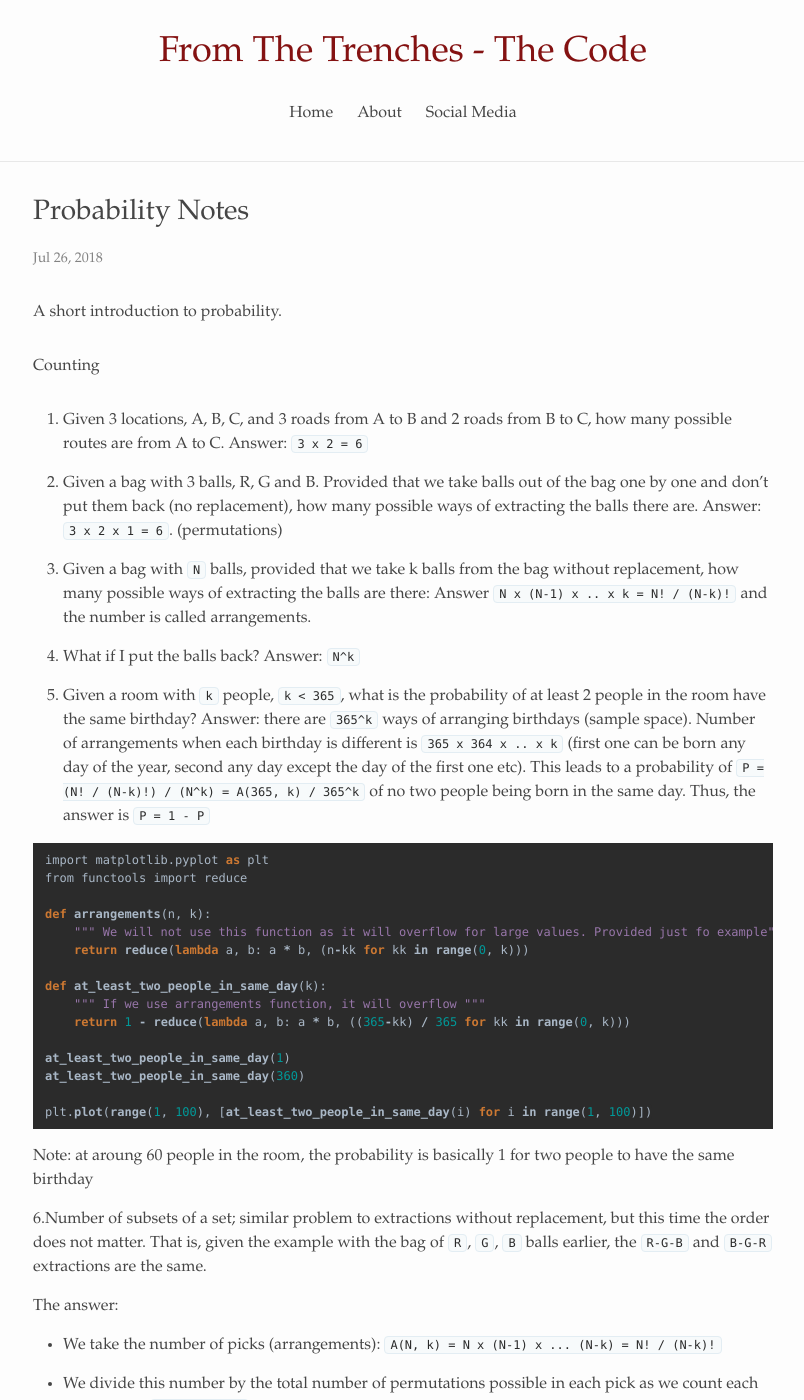
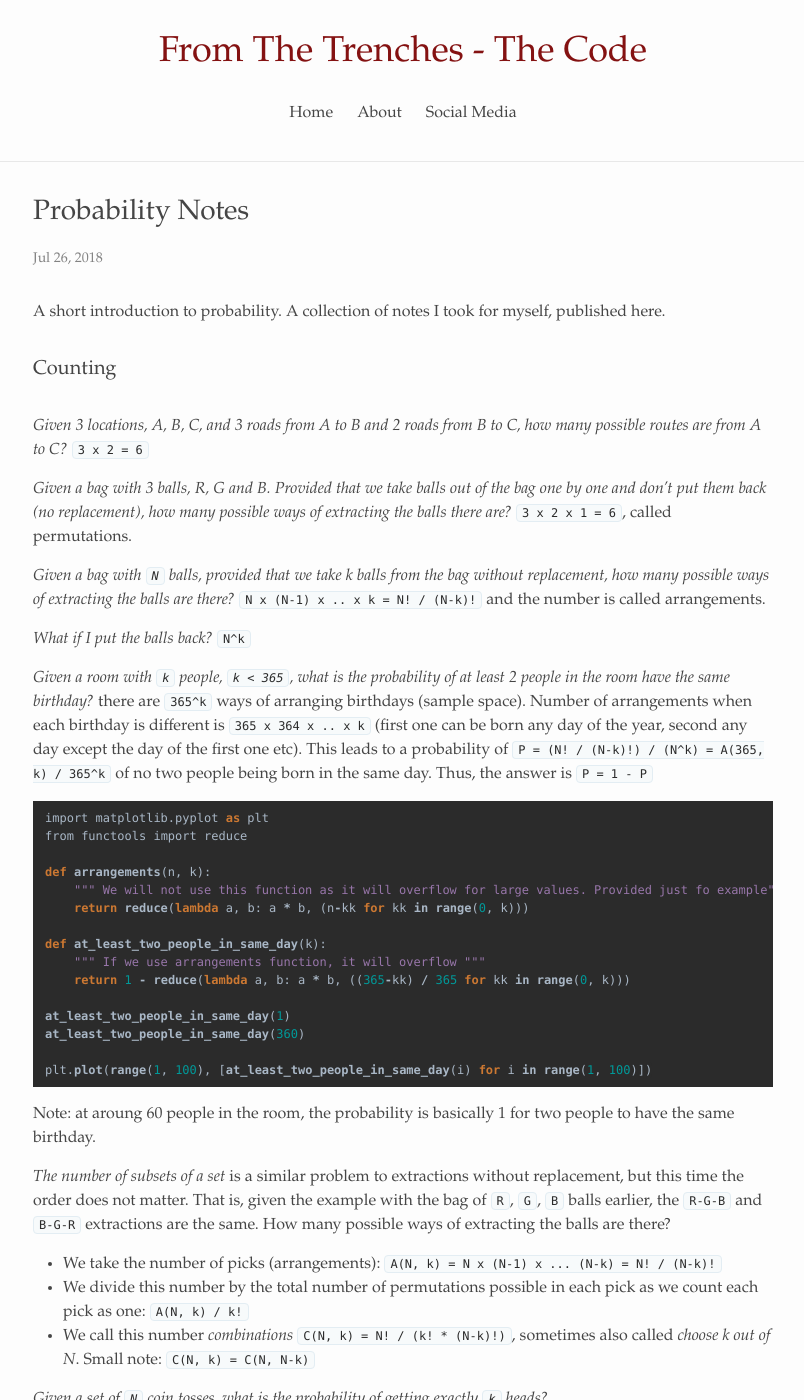
Before and after one commit to alexandrugris/my-jekyll-tech-blog, a Jekyll site: the page built from MyBlog/_posts/2018-07-26-probability.markdown, in a window 1280 px wide and 1400 px high. Shown: the whole window, without its empty margins (237-1041 px from the left). Built offline with Jekyll 4.4.1, drawn with Linux system fonts in a browser that asks for light colours; some of the changed text lies outside the part shown.

Commit message:
small changes

````diff
--- a/MyBlog/_posts/2017-08-15-hazelcast-intro.markdown
+++ b/MyBlog/_posts/2017-08-15-hazelcast-intro.markdown
@@ -1,6 +1,6 @@
 ---
 layout: post
-title:  "Hazelcast Intro [WIP]"
+title:  "Hazelcast Intro"
 date:   2017-08-11 13:15:16 +0200
 categories: distributed systems
 ---
--- a/MyBlog/_posts/2017-11-30-design-patterns-python.markdown
+++ b/MyBlog/_posts/2017-11-30-design-patterns-python.markdown
@@ -1,10 +1,10 @@
 ---
 layout: post
-title:  "The Common Design Patters Implemented In Python"
+title:  "The Common Design Patters Implemented In Python [WIP]"
 date:   2017-12-3 13:15:16 +0200
 categories: architecture
 ---
-I find myself writing Python very often due to its clear and concise syntax.
+An unfinished post aiming to cover the implementation in Python of the most commonly used design patterns.
 
 ### SOLID Principles
 
--- a/MyBlog/_posts/2018-07-26-probability.markdown
+++ b/MyBlog/_posts/2018-07-26-probability.markdown
@@ -4,19 +4,19 @@
 date:   2018-07-26 13:15:16 +0200
 categories: statistics
 ---
-A short introduction to probability.
+A short introduction to probability. A collection of notes I took for myself, published here.
 
-#### Counting
+### Counting
 
-1. Given 3 locations, A, B, C, and 3 roads from A to B and 2 roads from B to C, how many possible routes are from A to C. Answer: `3 x 2 = 6`
+*Given 3 locations, A, B, C, and 3 roads from A to B and 2 roads from B to C, how many possible routes are from A to C?*  `3 x 2 = 6`
 
-2. Given a bag with 3 balls, R, G and B. Provided that we take balls out of the bag one by one and don't put them back (no replacement), how many possible ways of extracting the balls there are. Answer: `3 x 2 x 1 = 6`. (permutations)
+*Given a bag with 3 balls, R, G and B. Provided that we take balls out of the bag one by one and don't put them back (no replacement), how many possible ways of extracting the balls there are?*  `3 x 2 x 1 = 6`, called permutations.
 
-3. Given a bag with `N` balls, provided that we take k balls from the bag without replacement, how many possible ways of extracting the balls are there: Answer `N x (N-1) x .. x k = N! / (N-k)!` and the number is called arrangements.
+*Given a bag with `N` balls, provided that we take k balls from the bag without replacement, how many possible ways of extracting the balls are there?*  `N x (N-1) x .. x k = N! / (N-k)!` and the number is called arrangements.
 
-4. What if I put the balls back? Answer: `N^k`
+*What if I put the balls back?*  `N^k`
 
-5. Given a room with `k` people, `k < 365`, what is the probability of at least 2 people in the room have the same birthday? Answer: there are `365^k` ways of arranging birthdays (sample space). Number of arrangements when each birthday is different is `365 x 364 x .. x k` (first one can be born any day of the year, second any day except the day of the first one etc). This leads to a probability of `P = (N! / (N-k)!) / (N^k) = A(365, k) / 365^k` of no two people being born in the same day. Thus, the answer is `P = 1 - P`
+*Given a room with `k` people, `k < 365`, what is the probability of at least 2 people in the room have the same birthday?*  there are `365^k` ways of arranging birthdays (sample space). Number of arrangements when each birthday is different is `365 x 364 x .. x k` (first one can be born any day of the year, second any day except the day of the first one etc). This leads to a probability of `P = (N! / (N-k)!) / (N^k) = A(365, k) / 365^k` of no two people being born in the same day. Thus, the answer is `P = 1 - P`
 
 ```python
 import matplotlib.pyplot as plt
@@ -36,57 +36,52 @@
 plt.plot(range(1, 100), [at_least_two_people_in_same_day(i) for i in range(1, 100)])
 ```
 
-Note: at aroung 60 people in the room, the probability is basically 1 for two people to have the same birthday
+Note: at aroung 60 people in the room, the probability is basically 1 for two people to have the same birthday.
 
-6.Number of subsets of a set; similar problem to extractions without replacement, but this time the order does not matter. That is, given the example with the bag of `R`, `G`, `B` balls earlier, the `R-G-B` and `B-G-R` extractions are the same.
-
-The answer:
-
+*The number of subsets of a set* is a similar problem to extractions without replacement, but this time the order does not matter. That is, given the example with the bag of `R`, `G`, `B` balls earlier, the `R-G-B` and `B-G-R` extractions are the same. How many possible ways of extracting the balls are there?
 - We take the number of picks (arrangements): `A(N, k) = N x (N-1) x ... (N-k) = N! / (N-k)!`
-
 - We divide this number by the total number of permutations possible in each pick as we count each pick as one:  `A(N, k) / k!`
-
 - We call this number *combinations* `C(N, k) = N! / (k! * (N-k)!)`, sometimes also called *choose k out of N*.
-
 Small note: `C(N, k) = C(N, N-k)`
 
-7.Given a set of `N` coin tosses, what is the probability of getting exactly `k` heads?
-
-Answer:
-
+*Given a set of `N` coin tosses, what is the probability of getting exactly `k` heads?*
 - There are `2^N` possible ways of extracting the coins - extraction with replacement.
 - There are precisely `C(N, k)` ways you can get `k` heads in a string of `N` tosses
 - `P = n / sample-space-size = C(N, k) / 2^N`
 
 Obiously, if we want to compute the probability of having k heads or less, we get:
 
-`P = P(0) + P(1) +.. +P(k) = (C(N, 0) + C(N, 1) + ... C(N, k)) / 2^N`
+```
+P = P(0) + P(1) +.. +P(k) = (C(N, 0) + C(N, 1) + ... C(N, k)) / 2^N`
+```
 
-8.Given a class of `N` boys and `M` girls, pick `k` children at random. What is the probability of picking precisely `g` girls?
+*Given a class of `N` boys and `M` girls, pick `k` children at random, what is the probability of picking precisely `g` girls?*
 
-Answer:
+```
+P(g girls out of M girls) = C(M, g)
+P(k-g boys ot of N boys) = C(N, k-g)
+```
 
-`P(g girls out of M girls) = C(M, g)`
-`P(k-g boys ot of N boys) = C(N, k-g)`
+The total number of possible picks is `C(M+N, k)`
 
-Total number of possible picks is `C(M+N, k)`
+```
+P = (C(M, g) + C(N, k-g)) / C(M+N, k)
+```
 
-`P = (C(M, g) + C(N, k-g)) / C(M+N, k)`
+*Given a group of `N` people, how any ways can people be assigned to `n` groups of `k1, k2.., kn` people respectively?*
 
-9.Given a group of `N` people, how any ways can people be assigned to `n` groups of `k1, k2.., kn` people respectively?
+```
+G1 = C(N, k1)
+G2 = C(N-k1, k2)
+...
+Gn = C(N - sum(k1, .., kn-1), kn)
 
-Answer:
+Total count:
+T = G1 x G2 x ... x Gn = N! / (k1! x k2! x ... x kn!)
+```
 
-`G1 = C(N, k1)`
-`G2 = C(N-k1, k2)`
-...
-`Gn = C(N - sum(k1, .., kn-1), kn)`
-
-Total count: `T = G1 x G2 x ... x Gn = N! / (k1! x k2! x ... x kn!)`
-
-10.Given `a` a's, `b` b's, `c` c's, how many ways can these be arranged?
-
-Answer: we have `N = a + b + c` numbers
+*Given `a` a's, `b` b's, `c` c's, how many ways can these be arranged?*
+We have `N = a + b + c` numbers
 `G1 = C(N, a)`
 `G2 = C(N, b)`
 `G3 = C(N, c)`
@@ -99,45 +94,37 @@
 
 We say that two events are independent if *any* of the following holds:
 
-`P(A | B) = P(A)`
-`P(B | A) = P(B)`
-`P(A and B) = P(A) x P(B)`
+ - `P(A | B) = P(A)`
+ - `P(B | A) = P(B)`
+ - `P(A and B) = P(A) x P(B)`
 
 If *none* of the above holds true, we say the events are dependent.
 
-1. Given 3 events and a 6-sided die, A: odd number rolled, B: even number rolled, C: {1, 2}, what is the relationship of dependence / independence between these events:
+*Given 3 events and a 6-sided die, A: odd number rolled, B: even number rolled, C: {1, 2}, what is the relationship of dependence / independence between these events?*
 
 - `P(A | B) = P(odd number rolled given even number roll) = 0`. `P(A and B) = 0` which is different from `P(A) * P(B)`, thus the events are *dependent*.
-
 - `P(A | C) = 1/2 = P(A)`, thus the two events are *independent*
 
 Obviously:
-
 `P(A and B) = P(B) x P(A given B) = P(A) x P(B given A)`
 
-2.Law of total probability says that, given a probability space `S` and a partition `S1,..., Sn` with `S = S1 U S2 U ... U Sn`,
+*Law of total probability* says that, given a probability space `S` and a partition `S1,..., Sn` with `S = S1 U S2 U ... U Sn`, `P(A) = sum(P(Bk) * P(A | Bk), for k from 1 to n)`. In other words, probability of an event A is equal to the sum of probabilities of us being in a partition multiplied by the probability of A given we are in that partition.
 
-`P(A) = sum(P(Bk) * P(A | Bk), for k from 1 to n)`
-
-In other words, probability of an event A is equal to the sum of probabilities of us being in a partition multiplied by the probability of A given we are in that partition.
-
-3.Bayes theorem: given a sample space `S` and events `B1, ... ,Bk` forming a partition over `S`, and a random event A,
+*Bayes theorem:* given a sample space `S` and events `B1, ... ,Bk` forming a partition over `S`, and a random event A,
 
 ```
 P(Bi | A) = P(Bi) * P(A | Bi) / sum(P(Bj) * P(A | Bj), j = 1..k)
 ```
 
-Let's apply this theorem to the well know problem of tests and probability of disease. The problem sounds as follows:
+Let's apply this theorem to the well know problem of tests and probability of disease. Given the following:
 
-P(positive | have the disease) = 0.9
-P(positive | you don't have the disease) = 0.1
-P(you have the disease) = 1 in 10000
+ - `P(positive | have the disease) = 0.9`
+ - `P(positive | you don't have the disease) = 0.1`
+ - `P(you have the disease) = 1 in 10000`
 
 If you test positive, what i the probability that you have the disease?
 
-Answer:
-
-- Sample space S = B1 + B2 = you have the disease or you don't have the disease - partition fully covers the space.
+- The sample space `S = B1 + B2`, you have the disease or you don't have the disease, the partition fully covers the space.
 - Event A = you tested positive
 
 ```
@@ -149,69 +136,66 @@
 
 ### Random variables and distributions
 
-1. *Probability function* is defined as `f(x) = P(X = x)`, where X is a random variable. E.g. : `f(x) = { 1/6 for x in 1..6, 0 otherwise }`. This is also *called probability mass function (pmf)*.
+*Probability function* is defined as `f(x) = P(X = x)`, where X is a random variable. E.g. : `f(x) = { 1/6 for x in 1..6, 0 otherwise }`. This is also *called probability mass function (pmf)*.
 
-2. *Uniform distribution* has `pmf(X = x, a <= x <= b, a, b natural numbers) = { 1/(b-a +1) for x = a...b, 0 otherwise }
+*Uniform distribution* has `pmf(X = x, a <= x <= b, a, b natural numbers) = { 1/(b-a +1) for x = a...b, 0 otherwise }
 
-3. *Binomial distribution* deals with items that can be in in two distinctive states, each with probability `p` or `1-p`. A single experiment is called a *Bernoulli trial*.
-
-E.g. given a string of N coin tosses, with `p` the probability of turning head, the probability of getting exactly k heads and thus N-k heads is `C(N, k) x p^k x (1-p)^(N-k)`.
-
-Explanation:
+*Binomial distribution* deals with items that can be in in two distinctive states, each with probability `p` or `1-p`. A single experiment is called a *Bernoulli trial*. For instance, given a string of `N` coin tosses, with `p` the probability of turning head, the probability of getting exactly `k` heads and thus `N-k` tails is `C(N, k) x p^k x (1-p)^(N-k)`.
 
 - Probability of a single string of events is `p^k x (1-p)^(N-k)`
 - There are `A(N, k)` arrangements of such strings, each representing one of the `k!` possible permutations, which is precisely the definition for `C(N, k)`.
 
-4. *Geometric distribution* still refers to a string of Bernoulli trials, just like the binomial distribution, but, unlike the binomial distribution which answers the question *what is the probability of an event to occur X times*, the geometric distribution answers the question *what is the probability that the first success occurs after the X trials*.
+*Geometric distribution* still refers to a string of Bernoulli trials, just like the binomial distribution, but, unlike the binomial distribution which answers the question *what is the probability of an event to occur X times*, the geometric distribution answers the question *what is the probability that the first success occurs after the X trials*.
 
 The events are:
 
-`E1 = Success (x=1, p(E1) = p)`
-`E2 = Failure, Success (x=2, P(E2) = (1-p) * p)`
-`E3 = Failure, Failure, Success (x=3, P(E3) = (1-p) * (1-p) * p)`
+```
+E1 = Success (x=1, p(E1) = p)
+E2 = Failure, Success (x=2, P(E2) = (1-p) * p)
+E3 = Failure, Failure, Success (x=3, P(E3) = (1-p) * (1-p) * p)`
+...
 
 Thus `pmf(x) = (1-p)^(x-1) * p`
+```
 
-An example:
+*An example:*
 
-Suppose we have an airplane which has a probability to crash on each flight equals to `p`, with this probability independent on the number of flights previously performend. Thus, on the first flight probability to crash is `p`, on the second flight probability to crash if `(1-p) * p` and so on. The question is, what is the probability the plane will at least N flights. Answer: `P(N flights) = 1 - SUM( p(x), x = 1...N )`.
+Suppose we have an airplane which has a probability to crash on each flight equals to `p`, with this probability independent on the number of flights previously performend. Thus, on the first flight probability to crash is `p`, on the second flight probability to crash if `(1-p) * p` and so on. The question is, what is the probability the plane will at least N flights? Answer: `P(N flights) = 1 - SUM( p(x), x = 1...N )`.
 
 5. *Hypergeometric distribution* still deals with items that can be in two possible states, but unlike the binomial distribution, extractions are without replacement. For instance, assuming a bag of balls each of two colors, red or blue, we would use the binomial distribution to compute the probability of N red balls extracted if the red ball is put back in the bag and the hypergeometric distribution if the ball is not.
 
-Example: Assuming we have a bag with `N` balls, `R` red and `B` blue, with `R+B=N` and we extract balls from the bag without putting them back, after extracting `n` balls from the bag, what is the probability of having extracted `k` red balls?
+*Assuming we have a bag with `N` balls, `R` red and `B` blue, with `R+B=N` and we extract balls from the bag without putting them back, after extracting `n` balls from the bag, what is the probability of having extracted `k` red balls?*
 
-Answer: `pmf(x) = C(R, x) * C(N-R, n-x) / C(N, n)` where:
+`pmf(x) = C(R, x) * C(N-R, n-x) / C(N, n)` where:
 
 - `R` is the number of success states (in our case the number of red balls)
 - `n` is the number of draws
 - `x` is the number of observed successes, in this case we would replace it with `k`
 - `N` is the population size
 
-Assuming a a box with `N` newly built CPUs. We know that 1 in `X` is defective. We are invited to pick `K`. What is the probability of none being defective?
+*Assuming a a box with `N` newly built CPUs. We know that 1 in `X` is defective. We are invited to pick `K`. What is the probability of none being defective?*
 
-Answer: `P(none defective) = C(N - N/X, K) * C(N/X, 0) / C(N, K)` with `R = N - N/X`, `x = K` and `n = K` if we are to use the terminology from the formula above.
+`P(none defective) = C(N - N/X, K) * C(N/X, 0) / C(N, K)` with `R = N - N/X`, `x = K` and `n = K` if we are to use the terminology from the formula above.
 
-6. Continuous distributions are those distributions for which `P(X = x) = 0` thus it would only make sense to talk about `P(a <= X <= b)`. For continuous distributions we define the *cummulative distribution function*, `cdf`, as `cdf(x) = P(X <= x)` and *probability density function*, `pdf`, as `pdf(x) = cdf(x)dx / dx = cdf'(x)` with `integral(-infinty, infinity)(pdf(x)) = 1`. Looping back to computing the `P(a <= X <= b )`, `P(a <= x <= b) = integral(a, b)(pdf(x))`.
+*Continuous distributions* are those distributions for which `P(X = x) = 0` thus it would only make sense to talk about `P(a <= X <= b)`. For continuous distributions we define the *cummulative distribution function*, `cdf`, as `cdf(x) = P(X <= x)` and *probability density function*, `pdf`, as `pdf(x) = cdf(x)dx / dx = cdf'(x)` with `integral(-infinty, infinity)(pdf(x)) = 1`. Looping back to computing the `P(a <= X <= b )`, `P(a <= x <= b) = integral(a, b)(pdf(x))`.
 
-7. *Standard normal distribution* has the expected value `miu = 0` and standard deviation `sigma = 1`. One can transform any normal distribution of a given `miu` and `sigma` to the standard by applying `z=(x-miu)/sigma` as in the following example: assuming that the scores for an exam are centered around 75%, with a standard deviation of 10%, what fraction of the scores lie between 80% and 90%?
+*Standard normal distribution* has the expected value `miu = 0` and standard deviation `sigma = 1`. One can transform any normal distribution of a given `miu` and `sigma` to the standard by applying `z=(x-miu)/sigma` as in the following example: assuming that the scores for an exam are centered around 75%, with a standard deviation of 10%, what fraction of the scores lie between 80% and 90%?
 
-Answer:
+```
+z1 = (80-75)/10 = 0.5
+z2 = (90-75)/10 = 1.5
+answer = cdf_normal(1.5) - cdf_normal(0.5)
+```
 
-`z1 = (80-75)/10 = 0.5`
-`z2 = (90-75)/10 = 1.5`
-`answer = cdf_normal(1.5) - cdf_normal(0.5)`
+*Gamma distribution*, link [here](https://en.wikipedia.org/wiki/Gamma_distribution), is a two-parameter family of continuous probability distributions. The exponential distribution, Erlang distribution, and chi-squared distribution are special cases of the gamma distribution.
 
-8. *Gamma distribution*, link [here](https://en.wikipedia.org/wiki/Gamma_distribution), is a two-parameter family of continuous probability distributions. The exponential distribution, Erlang distribution, and chi-squared distribution are special cases of the gamma distribution.
-
-9. *Beta distribution*, link [here](https://en.wikipedia.org/wiki/Beta_distribution), used in Bayesian inference to solve problems which follow a pattern similar to the following: "given our belief of the world at a certain point of time, if new evidence becomes available, how do these affect our beliefs?". A good example is spam filtering.
+*Beta distribution*, link [here](https://en.wikipedia.org/wiki/Beta_distribution), used in Bayesian inference to solve problems which follow a pattern similar to the following: "given our belief of the world at a certain point of time, if new evidence becomes available, how do these affect our beliefs?". A good example is spam filtering.
 
 ### Expectation
 
-Expected value is defined as `E[V] = sum(p1*v1 + p2*v2+ ... pn*vn)` where `pi` is the probability for `vi` to occur. It is called also mean or average. E.g.: the expectation for a binomial distribution with the probability `p` for `1`  and `1-p` for `0` is `E[X] = (1-p)*0 + 1*p = p`.
+Expected value is defined as `E[V] = sum(p1*v1 + p2*v2+ ... pn*vn)` where `pi` is the probability for `vi` to occur. It is called also mean or average. For example, the expectation for a binomial distribution with the probability `p` for `1`  and `1-p` for `0` is `E[X] = (1-p)*0 + 1*p = p`.
 
 For continuous distributions, the `E[X] = integral(-inf, +inf, dx)(x * pdf(x))`.
-
-Example:
 
 Considering a part that has the fail probability density function `pdf = 2*x, for 0<=x<=1 and 0 otherwise`, the expected time to fail is `E[X] = integral(0, 1, dx)(2 * x^2) = 2/3 * x^3 for x = 1 - 2/3 * x^3 for x = 0 = 2/3`. Note: `2*x` is a valid pdf, with `cdf=x^2`, monotonically increasing, and `integral(0,1)(pdf) = cdf(1) - cdf(0) = 1`. It can be explained as the probability of defect as it reaches the end-of-life increases squarely.
 
@@ -229,13 +213,17 @@
 
 For a binomial distribution, with `p=0.5`:
 
-`mean = E[X] = 0 * 0.5 + 1 * 0.5 = 0.5
+```
+mean = E[X] = 0 * 0.5 + 1 * 0.5 = 0.5
 V[X] = E[(X-mean)^2] = 0.5 * (0-0.5)^2 + 0.5 * (1-0.5)^2 = 0.5 * 0.25 + 0.5 * 0.25 = 0.25
 sigma = sqrt(0.25) = 0.5`
+```
 
 Another way to computing the variance is:
 
-`V[X] = E[(X-mean)^2] = E[X^2 - 2*X*mean + mean^2] = E[X^2] - 2 * E[X] * mean + mean^2 = E[X^2] - mean^2`
+```
+V[X] = E[(X-mean)^2] = E[X^2 - 2*X*mean + mean^2] = E[X^2] - 2 * E[X] * mean + mean^2 = E[X^2] - mean^2
+```
 
 A nice property of variance is that `V[a1X1 + a2X2 + ... +b] = a1^2 * V[X1] + ... + an^2 * V[Xn]`.
 
@@ -249,7 +237,7 @@
 
 `corr(X, Y) = cov(X, X) / (stddev(X) * stddev(Y))`
 
-Correlation is constrained to the interval (-1, 1), with 0 meaning that X and Y are totally uncorrelated. A value over 0.6 means strongly correlated, 0.2 weakly correlated or almost uncorrelated. One point to note is that correlation only measures linear relationships. Thus a relationship like `(X, X^2)` would score very low on the correlation spectrum.
+Correlation is constrained to the interval `(-1, 1)`, with `0` meaning that `X` and `Y` are totally uncorrelated. A value over `0.6` means strongly correlated, `0.2` weakly correlated or almost uncorrelated. One point to note is that correlation only measures linear relationships. Thus a relationship like `(X, X^2)` would score very low on the correlation spectrum.
 
 ### Other interesting distributions
 
````
Also changed, not shown: MyBlog/_posts/2015-12-10-spark-play.markdown (added, +15 -0 lines).
